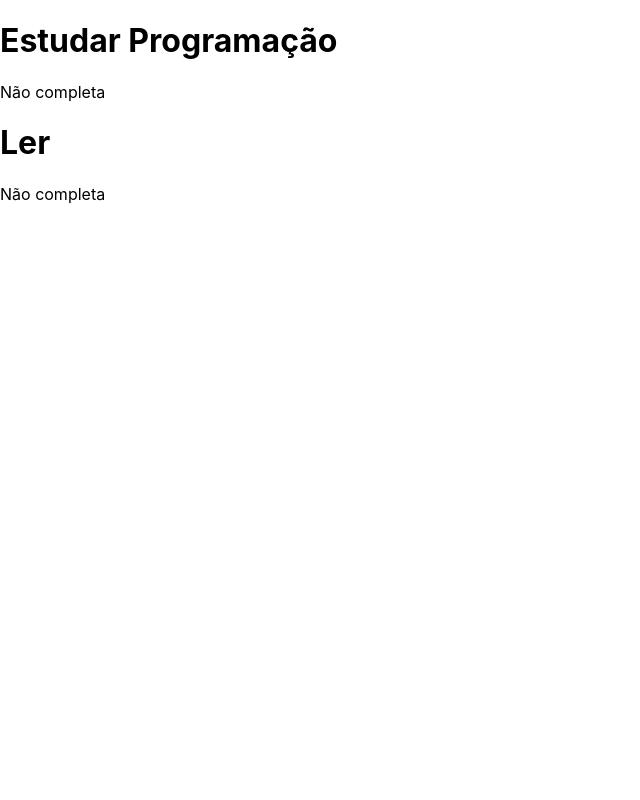
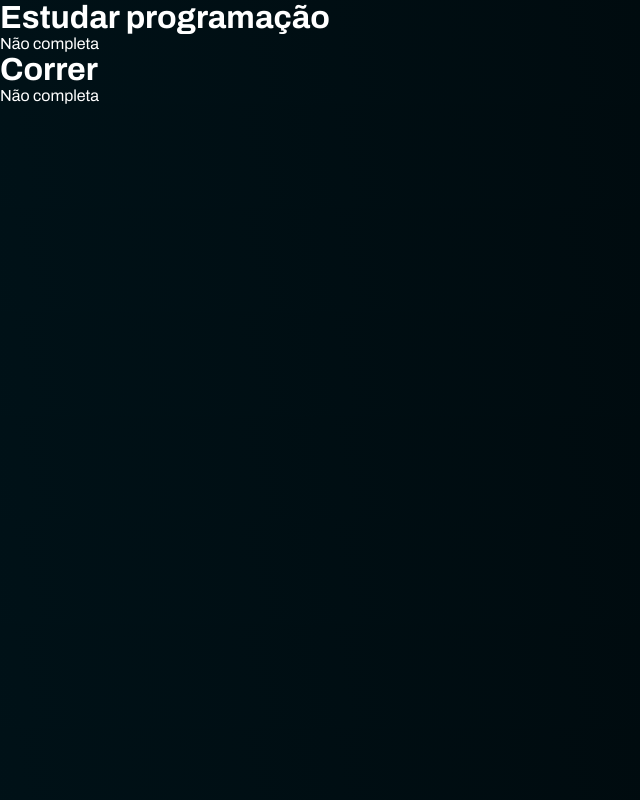
Before and after one commit to AndersonChavesS/8.1-React-Pro---fsc-task-manager-frontend, a React (Create React App) app: page / in a window 1280 px wide. Shown: the whole page, without its empty margins (0-640 px from the left). Built offline with nearby package versions, Linux system fonts and the light colour scheme; no server answers.

Commit message:
style: add sass and change font family

```diff
--- a/package.json
+++ b/package.json
@@ -11,6 +11,7 @@
     "react": "^18.3.1",
     "react-dom": "^18.3.1",
     "react-scripts": "5.0.1",
+    "sass": "^1.79.4",
     "web-vitals": "^2.1.4"
   },
   "scripts": {
--- a/public/index.html
+++ b/public/index.html
@@ -15,6 +15,12 @@
       user's mobile device or desktop. See https://developers.google.com/web/fundamentals/web-app-manifest/
     -->
         <link rel="manifest" href="%PUBLIC_URL%/manifest.json" />
+        <link rel="preconnect" href="https://fonts.googleapis.com" />
+        <link rel="preconnect" href="https://fonts.gstatic.com" crossorigin />
+        <link
+            href="https://fonts.googleapis.com/css2?family=Archivo:ital,wght@0,100..900;1,100..900&display=swap"
+            rel="stylesheet"
+        />
         <!--
       Notice the use of %PUBLIC_URL% in the tags above.
       It will be replaced with the URL of the `public` folder during the build.
@@ -38,6 +44,5 @@
 
       To begin the development, run `npm start` or `yarn start`.
       To create a production bundle, use `npm run build` or `yarn build`.
-    -->
-  </body>
+    --></body>
 </html>
--- a/src/App.js
+++ b/src/App.js
@@ -6,12 +6,12 @@
     const [tasks, setTasks] = useState([
         {
             id: "1",
-            description: "Estudar Programação",
+            description: "Estudar programação",
             isCompleted: false,
         },
         {
             id: "2",
-            description: "Ler",
+            description: "Correr",
             isCompleted: true,
         },
     ]);
--- a/src/index.css
+++ /dev/null
@@ -1,13 +0,0 @@
-body {
-  margin: 0;
-  font-family: -apple-system, BlinkMacSystemFont, 'Segoe UI', 'Roboto', 'Oxygen',
-    'Ubuntu', 'Cantarell', 'Fira Sans', 'Droid Sans', 'Helvetica Neue',
-    sans-serif;
-  -webkit-font-smoothing: antialiased;
-  -moz-osx-font-smoothing: grayscale;
-}
-
-code {
-  font-family: source-code-pro, Menlo, Monaco, Consolas, 'Courier New',
-    monospace;
-}
--- a/src/index.js
+++ b/src/index.js
@@ -1,8 +1,8 @@
 import React from 'react'
 import ReactDOM from 'react-dom/client'
-import './index.css'
+import './index.scss'
+import reportWebVitals from './reportWebVitals'
 import App from './App'
-import reportWebVitals from './reportWebVitals'
 
 const root = ReactDOM.createRoot(document.getElementById('root'))
 root.render(
--- /dev/null
+++ b/src/index.scss
@@ -0,0 +1,15 @@
+$background-color: linear-gradient(259.93deg, #000000 -41.68%, #00171f 146.85%);
+$primary-text-color: #FFFFFF;
+
+* {
+    margin: 0;
+    padding: 0;
+    box-sizing: border-box;
+}
+
+body {
+    margin: 0;
+    font-family: "Archivo", sans-serif;
+    background: $background-color;
+    color: $primary-text-color;
+}
```
Also changed, not shown: 2 other files (tests, documents, lock files or other folders). Lines whose indentation alone changed are shown as unchanged.
